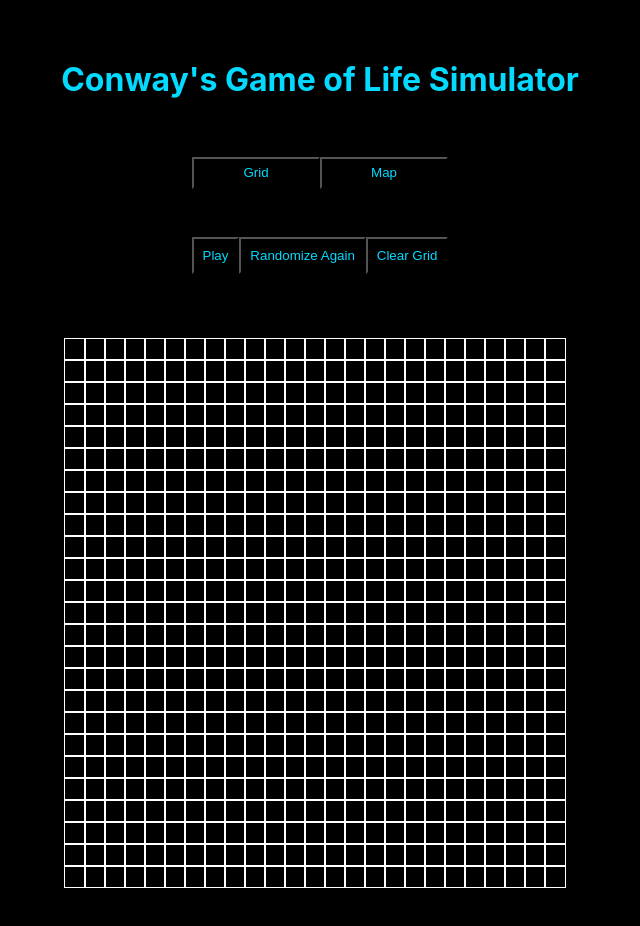
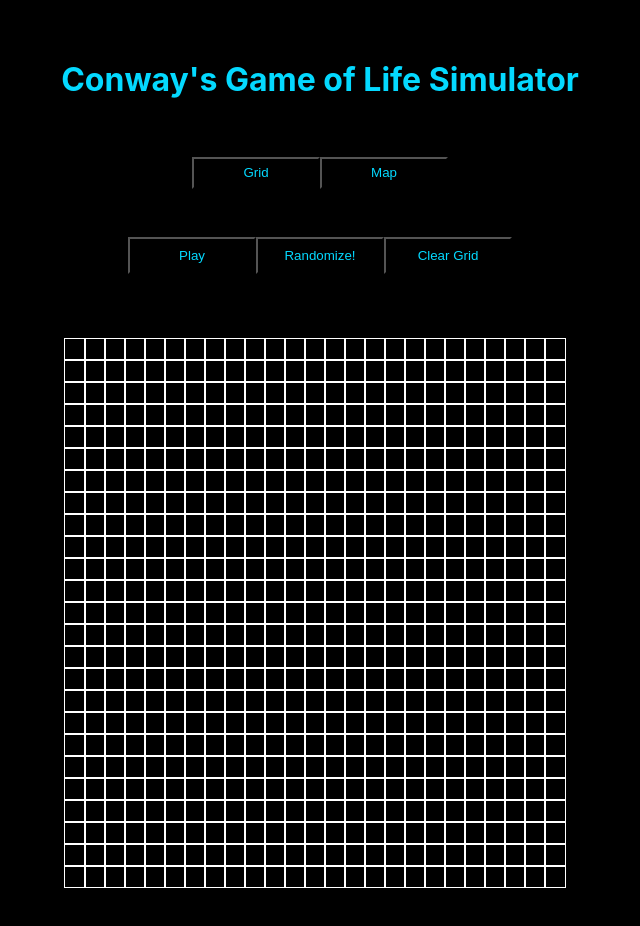
Before and after one commit to simonesquad/conway-simulator, a React (Create React App) app in the folder lets-play/: page /map in a window 1280 px wide. Shown: the top 926 px of the page, without its empty margins (320-960 px from the left). Built offline with nearby package versions, Linux system fonts and the light colour scheme.

Commit message:
updated buttons

```diff
--- a/lets-play/src/Grid.js
+++ b/lets-play/src/Grid.js
@@ -1,7 +1,6 @@
 import React from 'react';
 import './Grid.css';
 import ParticlesBg from 'particles-bg';
-import { Link } from 'react-router-dom';
 
 const CELL_SIZE = 20;
 const WIDTH = 800;
@@ -203,7 +202,7 @@ class Grid extends React.Component {
                 <button className="button" onClick={this.stopGame}>Stop</button> :
                 <button className="button" onClick={this.playGame}>Play</button>}
 
-                <button className="button" onClick={this.handleRandom}>Randomize Me!</button>
+                <button className="button" onClick={this.handleRandom}>Randomize!</button>
                 <button className="button" onClick={this.handleClear}>Clear</button>
             </div>
             <div className="Grid"
--- a/lets-play/src/Map.css
+++ b/lets-play/src/Map.css
@@ -7,6 +7,7 @@
   background-color: black;
   color: #04d9ff;
   padding: 1%;
+  width: 10vw;
 }
 .map{
     margin-top: 5%;
--- a/lets-play/src/Map.js
+++ b/lets-play/src/Map.js
@@ -114,7 +114,7 @@ const Map = () => {
 
                 setGrid(rows);
             }}
-        >Randomize Again</button>
+        >Randomize!</button>
         <button
             onClick={() => {
                 setGrid(generateEmptyGrid());
```
